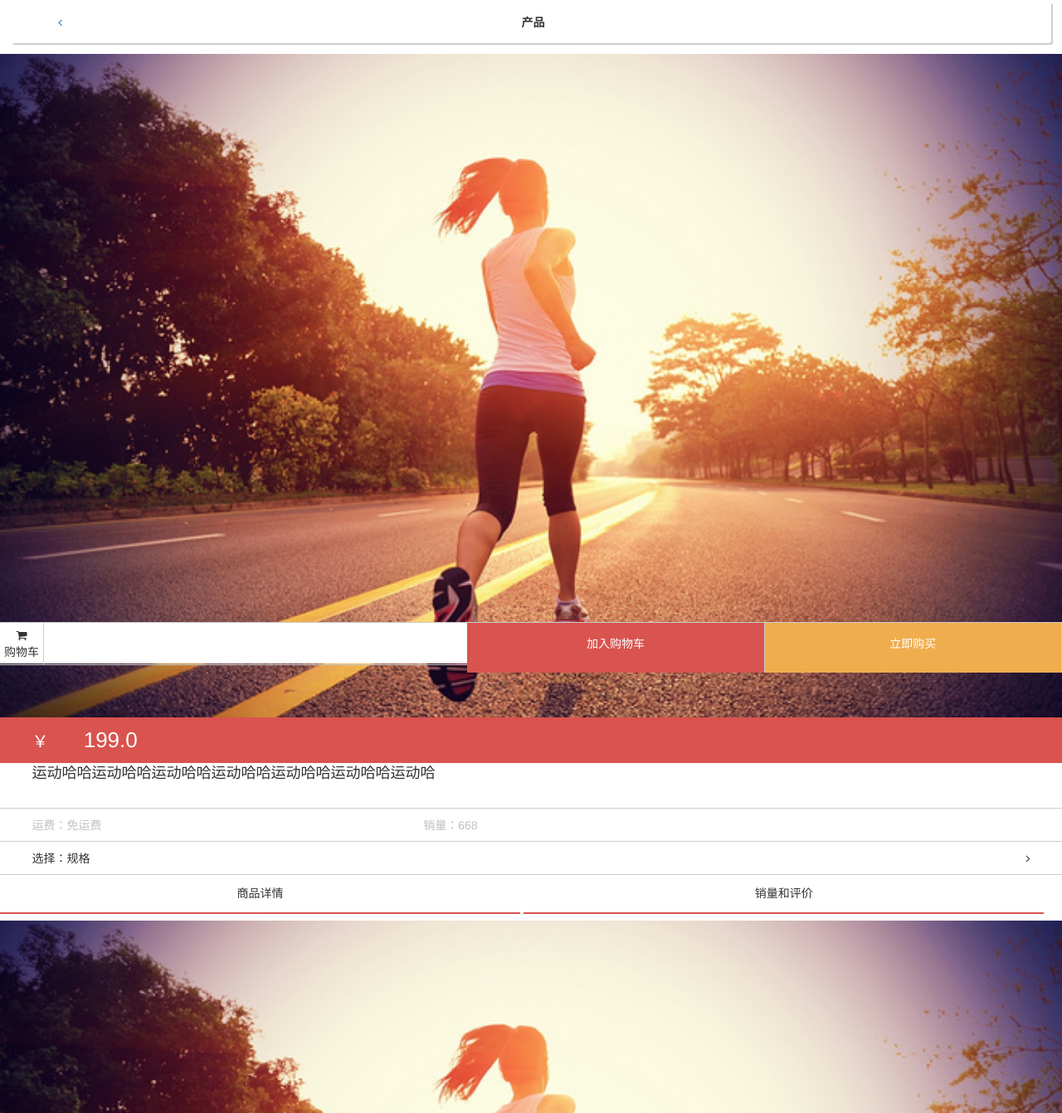
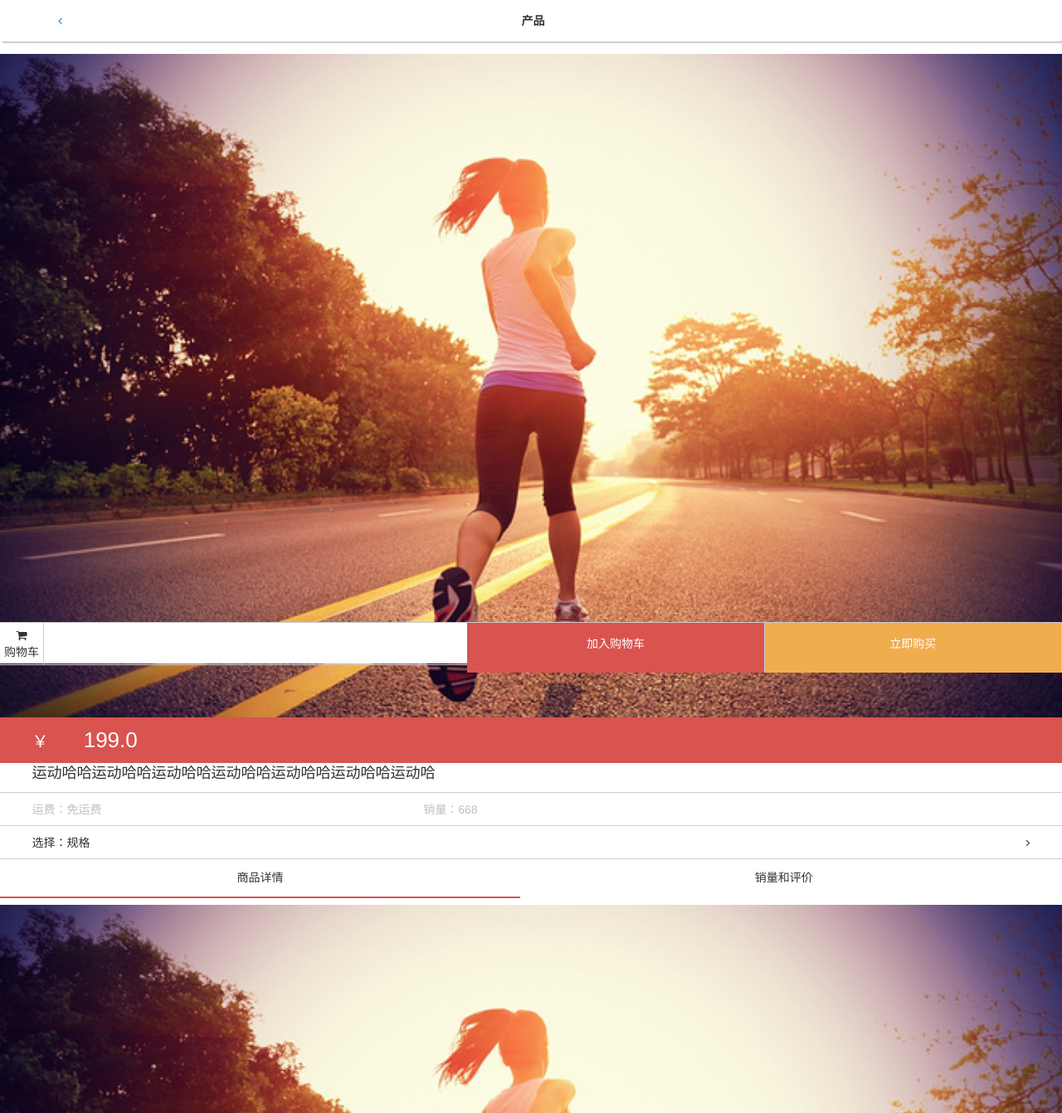
Before and after one commit to lsc1993/WXProject, a PHP site: page /html/product.html in a window 1280 px wide. Shown: the top 1342 px of the page at 83% size. Run offline with PHP 8.4, Linux system fonts and the light colour scheme; some libraries are stand-ins or nearby versions.

Commit message:
提交产品详情页面修改

```diff
--- a/WXOfWeb/css/popup-window.css
+++ b/WXOfWeb/css/popup-window.css
@@ -67,9 +67,8 @@
 .product-standard-ul li {
 	width: auto;
 	display: inline-block;
-	margin-left: 1%;
+	margin-left: 5%;
 	margin-top: 2px;
-	list-style: none;
 	border: 1px solid #CCCCCC;
 	border-radius: 1px;
 }
--- a/WXOfWeb/css/product-header.css
+++ b/WXOfWeb/css/product-header.css
@@ -1,8 +1,8 @@
 .fixed-header {
 	position: fixed;
-	top: 2px;
-	left: 1%;
-	right: 1%;
+	top: 0;
+	left: 0;
+	right: 0;
 	height: 50px;
 	background: #FFFFFF;
 	border-radius: 3px;
@@ -18,7 +18,7 @@
 
 .fixed-header a i {
 	transform: scale(2);
-	-webkit-transform: scale(2)1s;
+	-webkit-transform: scale(2);
 }
 
 .fixed-header p {
--- a/WXOfWeb/css/product.css
+++ b/WXOfWeb/css/product.css
@@ -5,6 +5,11 @@
 .container-all-width {
 	width: 100%;
 	padding: 0;
+}
+
+.product-img-turn {
+	width: 100%;
+	height: 45%;
 }
 
 .product-img-turn img {
@@ -36,14 +41,14 @@
 
 .product-name-label {
 	width: 100%;
-	height: 55px;
+	height: auto;
 	background-color: #FFFFFF;
 	border-bottom: 1px solid #CCCCCC;
 }
 
 .product-name-label p {
 	width: auto;
-	height: 55px;
+	height: auto;
 	font-size: 18px;
 	margin-left: 3%;
 }
@@ -105,6 +110,9 @@
 	line-height: 45px;
 	text-align: center;
 	display: inline-block;
+}
+
+.product-tab-title-bottom-line {
 	border-bottom: 2px solid #D9534F;
 }
 
@@ -115,6 +123,11 @@
 
 .product-detail-container img {
 	width: 100%;
+}
+
+.product-appraise-container {
+	width: 100%;
+	display: none;
 }
 
 .product-appraise-user {
--- a/WXOfWeb/html/product.html
+++ b/WXOfWeb/html/product.html
@@ -34,7 +34,7 @@
 			<div class="container-all-width">
 				<div class="">
 					<div class="">
-						<div class="product-img-turn">
+						<div id="product-img-slider" class="product-img-turn">
 							<img src="../img/20172001.jpg" />
 						</div>
 						<div class="product-price-label">
@@ -53,15 +53,15 @@
 							</div>
 						</div>
 						<div class="product-standard">
-							<div>
+							<div onclick="showPopupWindow()">
 								<p>选择：规格</p>
 								<i class="icon-angle-right"></i>
 							</div>
 						</div>
 						<div class="product-detail-appraise">
 							<div class="product-detail-appraise-title">
-								<p>商品详情</p>
-								<p>销量和评价</p>
+								<p id="product-detaile-title" class="product-tab-title-bottom-line" onclick="productDetailTabClick(1)">商品详情</p>
+								<p id="product-appraise-title" onclick="productDetailTabClick(2)">销量和评价</p>
 							</div>
 							<div class="product-detail-appraise-container">
 								<div id="product-detail" class="product-detail-container">
@@ -123,7 +123,7 @@
 					<p>立即购买</p>
 				</div>
 				<div class="footer-tab-btn2">
-					<p>加入购物车</p>
+					<p onclick="showPopupWindow()">加入购物车</p>
 				</div>
 			</div>
 		</footer>
@@ -184,8 +184,6 @@
 										<li v-for="label in productitem[0].labels" v-bind:key="label">
 											{{label.label}}
 										</li>
-										<!--<li>1ewrwerwerwerwe</li>
-										<li>1ewrwerwerwerwe</li>-->
 									</ul>
 								</div>
 							</div>
@@ -211,6 +209,8 @@
 		<script type="text/javascript" src="../js/jquery-3.2.1.min.js" ></script>
 		<script type="text/javascript" src="../js/bootstrap.js" ></script>
 		<script type="text/javascript" src="../js/vue.js" ></script>
+		<script type="text/javascript" src="../js/iSlider.js" ></script>
+		<script type="text/javascript" src="../js/unslider.min.js" ></script>
 		<script type="text/javascript" src="../js/product.js" ></script>
 		<script type="text/javascript" src="../js/dialog.js" ></script>
 		<script type="text/javascript" src="../js/popup-window.js" ></script>
```
Also changed, not shown: WXOfWeb/js/product.js (+33 -0 lines).
